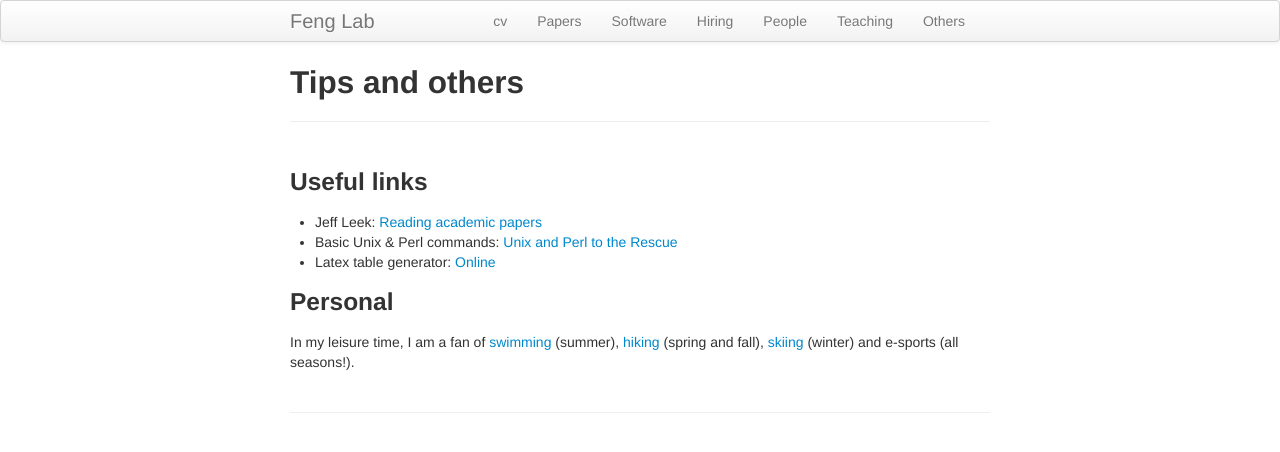
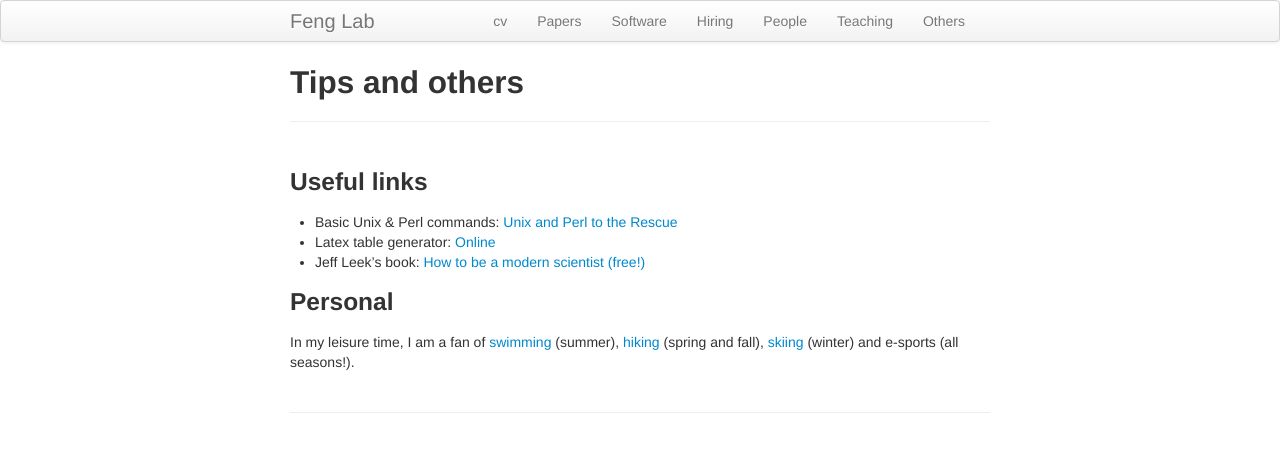
Before and after one commit to haoharryfeng/testpage4, a Jekyll site: the page built from others.md, in a window 1280 px wide. Shown: the top 452 px of the page. Built offline with Jekyll 4.4.1, drawn with Linux system fonts in a browser that asks for light colours.

Commit message:
Update others.md

```diff
--- a/others.md
+++ b/others.md
@@ -5,9 +5,9 @@ title: Tips and others
 
 ### Useful links
 
-- Jeff Leek: [Reading academic papers](https://github.com/jtleek/readingpapers)
 - Basic Unix &amp; Perl commands: [Unix and Perl to the Rescue](http://korflab.ucdavis.edu/unix_and_perl/)
 - Latex table generator: [Online](https://www.tablesgenerator.com/)
+- Jeff Leek's book: [How to be a modern scientist (free!)](https://leanpub.com/modernscientist)
 
 
 
```
